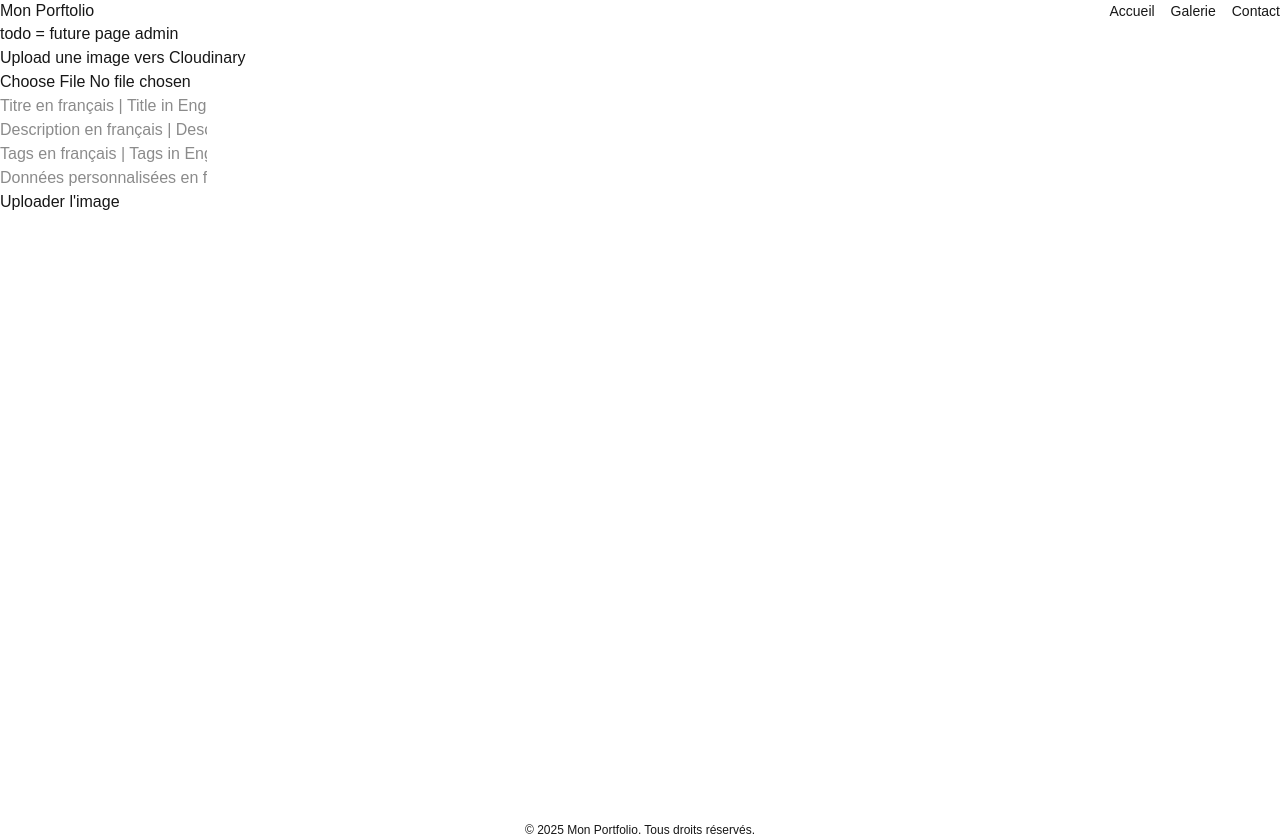
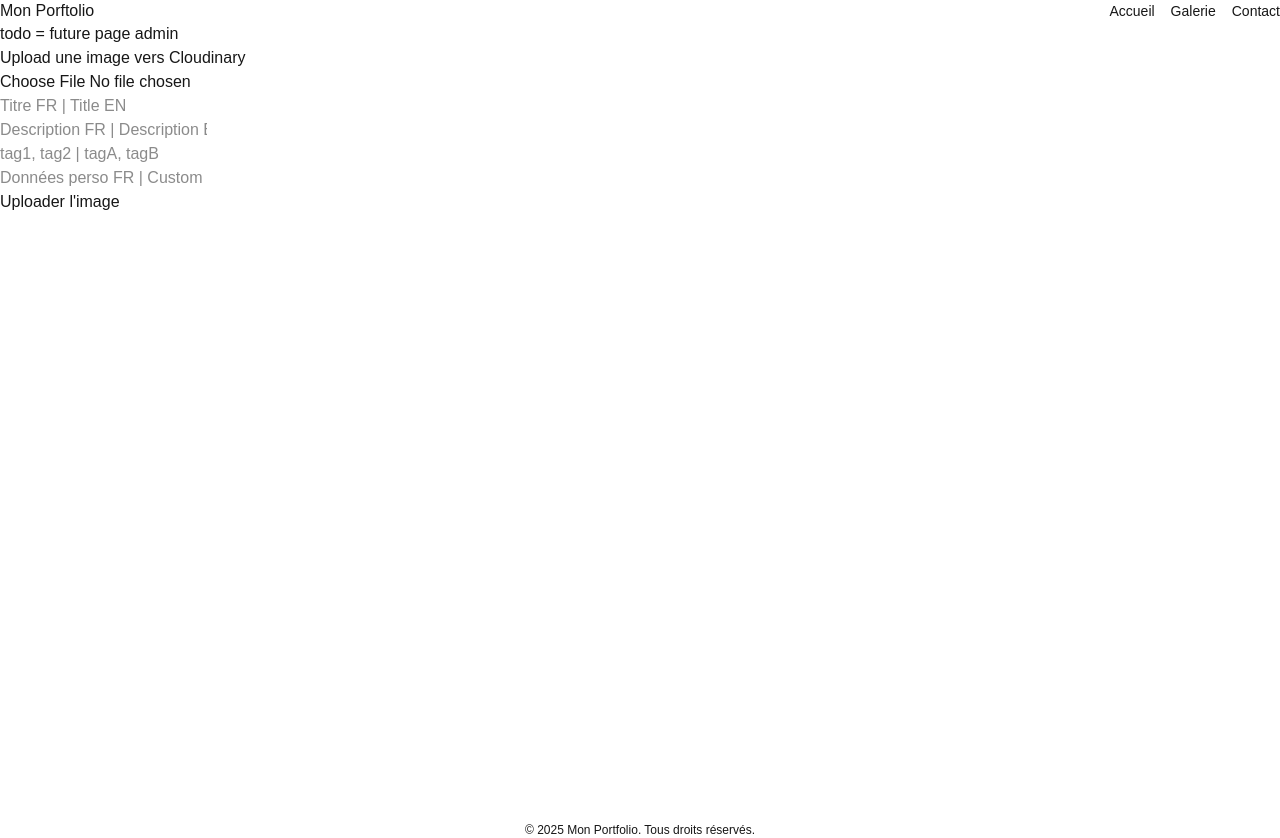
Before and after one commit to PierreMerlaud/photo-website, a Next.js app: page /admin in a window 1280 px wide. Built offline with nearby package versions, Linux system fonts and the light colour scheme.

Commit message:
feature: implement zod and upload schema

```diff
--- a/package.json
+++ b/package.json
@@ -19,7 +19,8 @@
     "next": "15.3.4",
     "next-cloudinary": "^6.16.0",
     "react": "^19.0.0",
-    "react-dom": "^19.0.0"
+    "react-dom": "^19.0.0",
+    "zod": "^4.0.17"
   },
   "devDependencies": {
     "@tailwindcss/postcss": "^4",
--- a/src/app/components/layout/UploadImage.tsx
+++ b/src/app/components/layout/UploadImage.tsx
@@ -1,137 +1,136 @@
 "use client";
 
-import { useState } from 'react';
+import { useMemo, useState } from "react";
+import { UploadMetadataSchema, type UploadMetadata, LIMITS } from "@/app/lib/schemas/upload";
 
 const UploadImage = () => {
   const [image, setImage] = useState<File | null>(null);
   const [isUploading, setIsUploading] = useState(false);
   const [uploadedImageUrl, setUploadedImageUrl] = useState<string | null>(null);
+  const [errorMsg, setErrorMsg] = useState<string | null>(null);
 
-  // Champs pour les métadonnées multilingues (saisie en un seul champ)
-  const [title, setTitle] = useState<string>('');  // Saisie pour "Titre en français | Title in English"
-  const [description, setDescription] = useState<string>('');  // Saisie pour "Description en français | Description in English"
-  const [tags, setTags] = useState<string>('');  // Saisie pour "Tags en français | Tags in English"
-  const [customData, setCustomData] = useState<string>('');  // Saisie pour "Données personnalisées en français | Custom data in English"
+  // Saisie "rapide" (FR | EN). On convertira avant envoi.
+  const [titleRaw, setTitleRaw] = useState("");
+  const [descriptionRaw, setDescriptionRaw] = useState("");
+  const [tagsRaw, setTagsRaw] = useState(""); // "tag1, tag2 | tagA, tagB"
+  const [customRaw, setCustomRaw] = useState("");
 
-  // Gérer la sélection de l'image
   const handleFileChange = (e: React.ChangeEvent<HTMLInputElement>) => {
-    if (e.target.files) {
-      setImage(e.target.files[0]);
-    }
+    if (e.target.files?.[0]) setImage(e.target.files[0]);
   };
 
-  // Gérer les changements des champs
-  const handleFieldChange = (field: 'title' | 'description' | 'tags' | 'customData') => (e: React.ChangeEvent<HTMLInputElement>) => {
-    const value = e.target.value;
-    if (field === 'title') setTitle(value);
-    if (field === 'description') setDescription(value);
-    if (field === 'tags') setTags(value);
-    if (field === 'customData') setCustomData(value);
+  // Helpers de conversion UI -> modèle canonique
+  const splitBi = (value: string) => {
+    const [fr = "", en = ""] = value.split("|");
+    return { fr: fr.trim(), en: en.trim() };
   };
 
-  // Fonction pour séparer les valeurs pour chaque langue
-  const getTranslations = (fieldValue: string) => {
-    const [fr, en] = fieldValue.split('|').map(str => str.trim());
-    return { fr, en };
+  const parseTags = (value: string) => {
+    const { fr, en } = splitBi(value);
+    const toArray = (s: string) =>
+      s
+        .split(",")
+        .map((t) => t.trim())
+        .filter(Boolean);
+
+    return { fr: toArray(fr), en: toArray(en) };
   };
 
-  // Fonction pour séparer les tags et ajouter les préfixes _fr et _en
-  const getTags = (tagsValue: string) => {
-    const [frTags, enTags] = tagsValue.split('|').map(str => str.trim());
-    return {
-      fr: frTags.split(',').map(tag => `fr_${tag.trim()}`),  // Ajout du préfixe _fr
-      en: enTags.split(',').map(tag => `en_${tag.trim()}`)   // Ajout du préfixe _en
-    };
-  };
+  // Construire l'objet metadata (non validé)
+  const metadataDraft: UploadMetadata = useMemo(
+    () => ({
+      title: splitBi(titleRaw),
+      description: splitBi(descriptionRaw),
+      tags: parseTags(tagsRaw),
+      customData: splitBi(customRaw),
+    }),
+    [titleRaw, descriptionRaw, tagsRaw, customRaw]
+  );
 
-  // Envoyer l'image et les métadonnées à l'API
   const handleSubmit = async (e: React.FormEvent) => {
     e.preventDefault();
+    setErrorMsg(null);
 
     if (!image) {
-      alert("Veuillez sélectionner une image.");
+      setErrorMsg("Veuillez sélectionner une image.");
       return;
     }
 
+    // ✅ Validation Zod côté client (feedback immédiat)
+    const parsed = UploadMetadataSchema.safeParse(metadataDraft);
+    if (!parsed.success) {
+      const firstError = parsed.error.issues[0];
+      setErrorMsg(firstError?.message ?? "Données invalides");
+      return;
+    }
+    const metadata = parsed.data;
+
     setIsUploading(true);
+    try {
+      const formData = new FormData();
+      formData.append("file", image);
+      formData.append("metadata", JSON.stringify(metadata)); // ✅ payload unique
 
-    const formData = new FormData();
-    formData.append("file", image);  // L'image
-
-    // Séparer les traductions pour chaque métadonnée
-    const titleTranslations = getTranslations(title);
-    const descriptionTranslations = getTranslations(description);
-    const tagsTranslations = getTags(tags);
-    const customDataTranslations = getTranslations(customData);
-
-    // Ajouter les métadonnées multilingues dans le FormData
-    formData.append("title", JSON.stringify(titleTranslations));  // Envoie un objet avec les traductions
-    formData.append("description", JSON.stringify(descriptionTranslations));
-    formData.append("tags", JSON.stringify(tagsTranslations));
-    formData.append("customData", JSON.stringify(customDataTranslations));
-
-    try {
-      const res = await fetch("/api/upload-image", {
-        method: "POST",
-        body: formData,
-      });
-
+      const res = await fetch("/api/upload-image", { method: "POST", body: formData });
       const data = await res.json();
       setIsUploading(false);
 
-      if (data.imageUrl) {
-        setUploadedImageUrl(data.imageUrl);  // Affiche l'URL de l'image uploadée
-      } else {
-        alert("Erreur lors de l'upload de l'image.");
+      if (!res.ok) {
+        setErrorMsg(data?.error?.message ?? "Erreur lors de l'upload");
+        return;
       }
-    } catch (error) {
+
+      setUploadedImageUrl(data?.image?.secureUrl ?? null);
+    } catch {
       setIsUploading(false);
-      alert("Erreur de connexion");
+      setErrorMsg("Erreur de connexion");
     }
   };
 
   return (
     <div>
       <h2>Upload une image vers Cloudinary</h2>
-      <form onSubmit={handleSubmit}>
+
+      <form onSubmit={handleSubmit} encType="multipart/form-data">
         <input type="file" onChange={handleFileChange} accept="image/*" required />
         <br />
 
-        {/* Champ pour le titre */}
         <input
           type="text"
-          placeholder="Titre en français | Title in English"
-          value={title}
-          onChange={handleFieldChange('title')}
+          placeholder="Titre FR | Title EN"
+          value={titleRaw}
+          onChange={(e) => setTitleRaw(e.target.value)}
+          maxLength={LIMITS.titleMax * 2 + 3}
         />
         <br />
 
-        {/* Champ pour la description */}
         <input
           type="text"
-          placeholder="Description en français | Description in English"
-          value={description}
-          onChange={handleFieldChange('description')}
+          placeholder="Description FR | Description EN"
+          value={descriptionRaw}
+          onChange={(e) => setDescriptionRaw(e.target.value)}
+          maxLength={LIMITS.descriptionMax * 2 + 3}
         />
         <br />
 
-        {/* Champ pour les tags */}
         <input
           type="text"
-          placeholder="Tags en français | Tags in English"
-          value={tags}
-          onChange={handleFieldChange('tags')}
+          placeholder="tag1, tag2 | tagA, tagB"
+          value={tagsRaw}
+          onChange={(e) => setTagsRaw(e.target.value)}
         />
         <br />
 
-        {/* Champ pour les données personnalisées */}
         <input
           type="text"
-          placeholder="Données personnalisées en français | Custom data in English"
-          value={customData}
-          onChange={handleFieldChange('customData')}
+          placeholder="Données perso FR | Custom data EN"
+          value={customRaw}
+          onChange={(e) => setCustomRaw(e.target.value)}
+          maxLength={LIMITS.customDataMax * 2 + 3}
         />
         <br />
+
+        {errorMsg && <p style={{ color: "crimson" }}>{errorMsg}</p>}
 
         <button type="submit" disabled={isUploading}>
           {isUploading ? "Téléchargement en cours..." : "Uploader l'image"}
@@ -141,7 +140,7 @@ const UploadImage = () => {
       {uploadedImageUrl && (
         <div>
           <h3>Image uploadée avec succès !</h3>
-          <img src={uploadedImageUrl} alt="Uploaded Image" width="300" />
+          <img src={uploadedImageUrl} alt="Uploaded Image" width={300} />
         </div>
       )}
     </div>
--- /dev/null
+++ b/src/app/lib/schemas/upload.ts
@@ -0,0 +1,66 @@
+// src/lib/schemas/upload.ts
+import { z } from "zod";
+
+/** Limites centralisées pour rester cohérent partout */
+export const LIMITS = {
+  titleMax: 120,
+  descriptionMax: 2000,
+  customDataMax: 500,
+  tagMaxLen: 50,
+  tagMaxCount: 30,
+};
+
+/** Helper: string non vide après trim, avec message personnalisé */
+const requiredTrimmed = (msg: string) => z.string().trim().min(1, msg);
+
+/** Texte FR/EN avec longueurs spécifiques selon le champ */
+export const LangTitleSchema = z.object({
+  fr: requiredTrimmed("Titre (FR) requis").max(LIMITS.titleMax),
+  en: requiredTrimmed("Title (EN) required").max(LIMITS.titleMax),
+});
+
+export const LangDescriptionSchema = z.object({
+  fr: requiredTrimmed("Description (FR) requise").max(LIMITS.descriptionMax),
+  en: requiredTrimmed("Description (EN) required").max(LIMITS.descriptionMax),
+});
+
+export const LangCustomSchema = z.object({
+  fr: z.string().trim().max(LIMITS.customDataMax).optional().default(""),
+  en: z.string().trim().max(LIMITS.customDataMax).optional().default(""),
+});
+
+/** tags par langue : tableaux de strings normalisés */
+const TagSchema = z
+  .string()
+  .trim()
+  .min(1, { message: "Tag vide interdit" })
+  .max(LIMITS.tagMaxLen, { message: `Tag trop long (>${LIMITS.tagMaxLen})` });
+
+export const LangTagsSchema = z
+  .object({
+    fr: z.array(TagSchema).max(LIMITS.tagMaxCount, {
+      message: `Trop de tags FR (max ${LIMITS.tagMaxCount})`,
+    }),
+    en: z.array(TagSchema).max(LIMITS.tagMaxCount, {
+      message: `Trop de tags EN (max ${LIMITS.tagMaxCount})`,
+    }),
+  })
+  // Optionnel : empêcher les doublons insensibles à la casse
+  .superRefine((val, ctx) => {
+    const dedup = (arr: string[]) =>
+      new Set(arr.map((t) => t.toLowerCase())).size === arr.length;
+    if (!dedup(val.fr))
+      ctx.addIssue({ code: "custom", path: ["fr"], message: "Tags FR en doublon" });
+    if (!dedup(val.en))
+      ctx.addIssue({ code: "custom", path: ["en"], message: "Tags EN en doublon" });
+  });
+
+/** Schéma canonique envoyé/attendu entre front et serveur */
+export const UploadMetadataSchema = z.object({
+  title: LangTitleSchema,
+  description: LangDescriptionSchema,
+  tags: LangTagsSchema,
+  customData: LangCustomSchema.optional().default({ fr: "", en: "" }),
+});
+
+export type UploadMetadata = z.infer<typeof UploadMetadataSchema>;
```
Also changed, not shown: src/pages/api/upload-image.ts (+69 -74 lines), src/types/media.ts (added), 1 other file (tests, documents, lock files or other folders).
